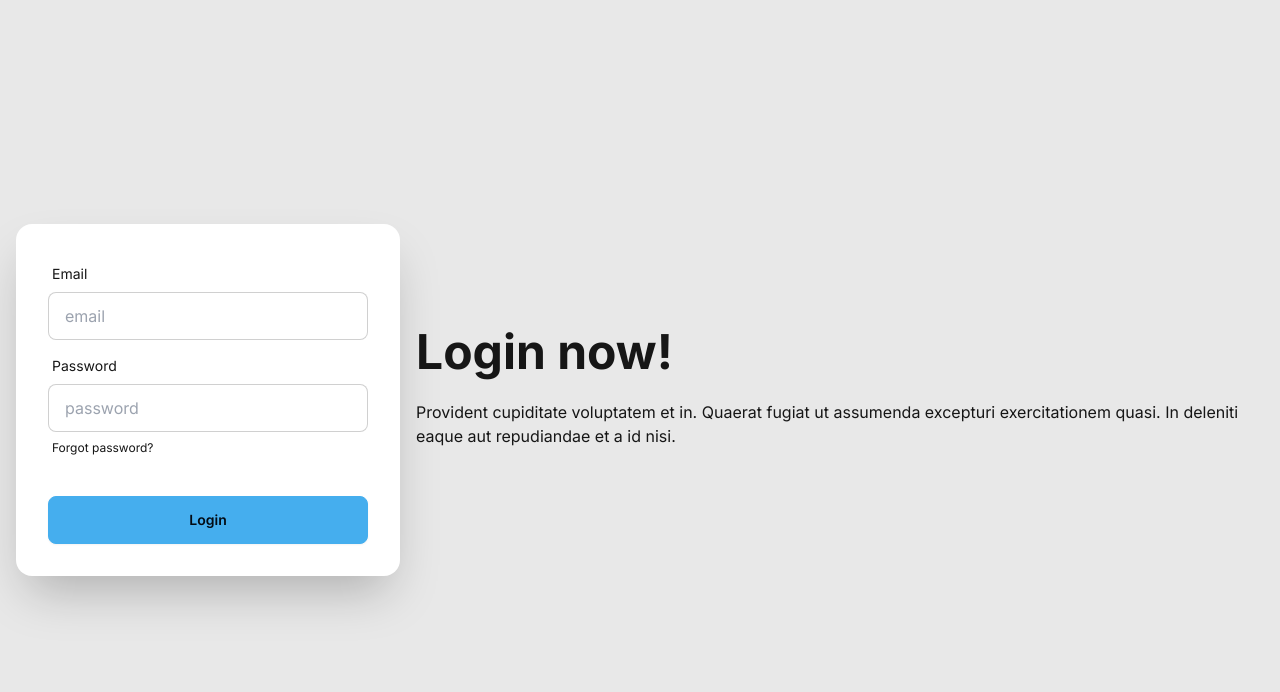
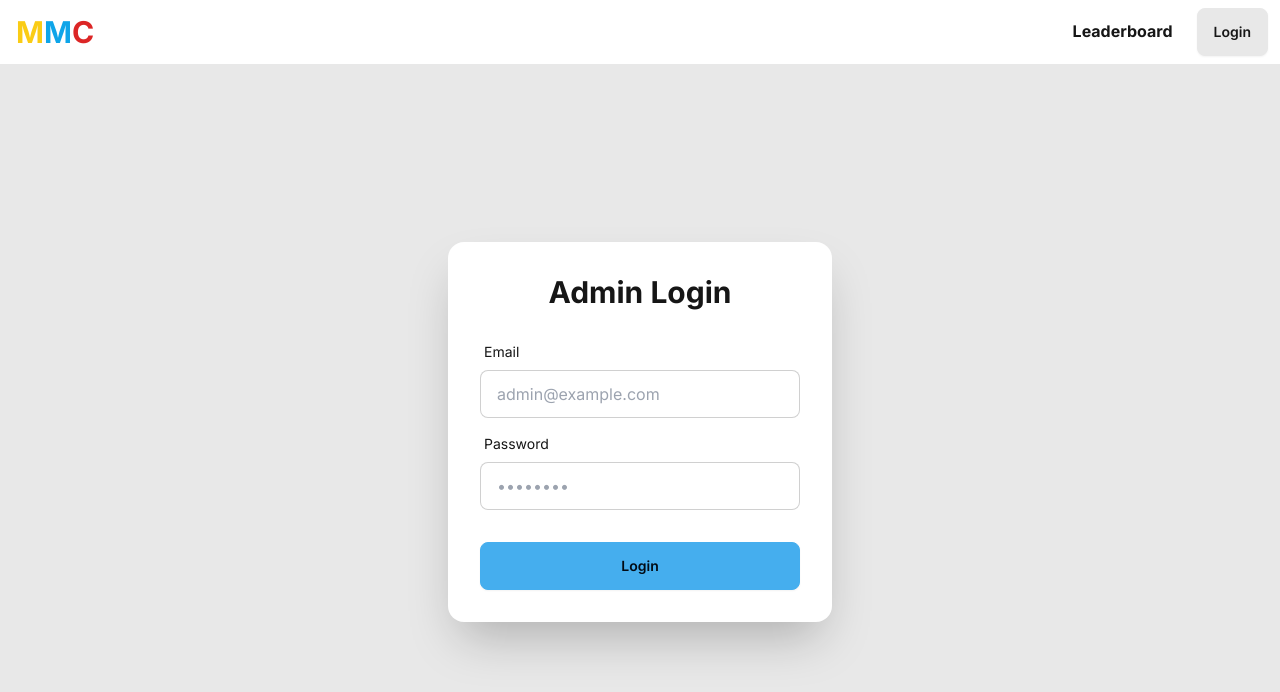
Before and after one commit to josiahmattern/mmcscholarshome, a Next.js app: page /login in a window 1280 px wide. Shown: the top 692 px of the page. Built offline with nearby package versions, Linux system fonts and the light colour scheme; no server answers.

Commit message:
created login and reactive admin

```diff
--- a/app/admin/page.js
+++ b/app/admin/page.js
@@ -1,35 +1,75 @@
 "use client";
-import React, { useState } from "react";
+import React, { useState, useEffect } from "react";
+import { useRouter } from "next/navigation";
+import { getAuth, onAuthStateChanged } from "firebase/auth";
+import { getFirestore, doc, getDoc } from "firebase/firestore";
 import Schedule from "@/components/Schedule";
 import Navbar from "/components/Navbar";
 import StudentLeaderboard from "@/components/StudentLeaderboard";
 
+const auth = getAuth();
+const db = getFirestore();
+
 export default function Admin() {
-  const [activeTab, setActiveTab] = useState("leaderboard");
+  const [activeTab, setActiveTab] = useState("schedule");
+  const [isAdmin, setIsAdmin] = useState(false);
+  const [loading, setLoading] = useState(true);
+  const router = useRouter();
+
+  useEffect(() => {
+    const unsubscribe = onAuthStateChanged(auth, async (user) => {
+      if (user) {
+        // Check if the user is an admin
+        const adminRef = doc(db, "admins", user.uid);
+        const adminSnap = await getDoc(adminRef);
+        if (adminSnap.exists()) {
+          setIsAdmin(true);
+        } else {
+          router.push("/login");
+        }
+      } else {
+        router.push("/login");
+      }
+      setLoading(false);
+    });
+
+    return () => unsubscribe();
+  }, [router]);
+
+  if (loading) {
+    return <div>Loading...</div>;
+  }
+
+  if (!isAdmin) {
+    return null; // or a "Not authorized" message
+  }
 
   return (
     <main>
       <Navbar />
-      <div className="w-screen flex flex-col items-center bg-neutral-200 p-8 mb-4">
-        <h1 className="font-bold text-3xl mb-4">Admin</h1>
-        <div className="tabs tabs-boxed">
+      <div className="w-full bg-neutral-200 p-4">
+        <div className="container mx-auto flex flex-col items-center">
+          <h1 className="text-3xl font-bold mb-2">Admin</h1>
+          <div className="tabs tabs-boxed ">
+            <a
+              className={`tab ${activeTab === "schedule" ? "tab-active" : ""}`}
+              onClick={() => setActiveTab("schedule")}
+            >
+              Schedule
+            </a>
             <a
               className={`tab ${activeTab === "leaderboard" ? "tab-active" : ""}`}
               onClick={() => setActiveTab("leaderboard")}
             >
               Leaderboard
             </a>
-          <a
-            className={`tab ${activeTab === "schedule" ? "tab-active" : ""}`}
-            onClick={() => setActiveTab("schedule")}
-          >
-            Schedule
-          </a>
           </div>
         </div>
-      <div className="container mx-auto px-4">
+      </div>
+
+      <div className="p-4">
+        {activeTab === "schedule" && <Schedule isAdmin={true} />}
         {activeTab === "leaderboard" && <StudentLeaderboard isAdmin={true} />}
-        {activeTab === "schedule" && <Schedule isAdmin={true} />}
       </div>
     </main>
   );
--- a/app/login/page.js
+++ b/app/login/page.js
@@ -1,37 +1,113 @@
+"use client";
+import React, { useState, useEffect } from 'react';
+import { initializeApp } from "firebase/app";
+import { getAuth, signInWithEmailAndPassword, signOut, onAuthStateChanged } from "firebase/auth";
+import { getFirestore, doc, getDoc } from "firebase/firestore";
+import { useRouter } from 'next/navigation';
+import Navbar from '@/components/Navbar';
+
+const firebaseConfig = {
+  apiKey: "AIzaSyA5RmKXcwcIQl7s23PxmytmSgEFtaJwhQI",
+  authDomain: "mmc-data-93bf3.firebaseapp.com",
+  projectId: "mmc-data-93bf3",
+  storageBucket: "mmc-data-93bf3.appspot.com",
+  messagingSenderId: "435887892180",
+  appId: "1:435887892180:web:d060cc06f60d08bedd7d41",
+  measurementId: "G-Q3VDQJNV3W",
+};
+
+const app = initializeApp(firebaseConfig);
+const auth = getAuth(app);
+const db = getFirestore(app);
+
 export default function Login() {
+  const [email, setEmail] = useState("");
+  const [password, setPassword] = useState("");
+  const [error, setError] = useState(null);
+  const [user, setUser] = useState(null);
+  const router = useRouter();
+
+  useEffect(() => {
+    const unsubscribe = onAuthStateChanged(auth, (currentUser) => {
+      setUser(currentUser);
+    });
+
+    return () => unsubscribe();
+  }, []);
+
+  const handleLogin = async (e) => {
+    e.preventDefault();
+    try {
+      const userCredential = await signInWithEmailAndPassword(auth, email, password);
+      const user = userCredential.user;
+      const userDoc = await getDoc(doc(db, "admins", user.uid));
+      if (userDoc.exists()) {
+        router.push('/admin');
+      } else {
+        setError("You don't have admin privileges.");
+        await auth.signOut();
+      }
+    } catch (error) {
+      setError("Invalid email or password.");
+    }
+  };
+
+  const handleLogout = async () => {
+    try {
+      await signOut(auth);
+      router.push('/');  // Redirect to home page after logout
+    } catch (error) {
+      console.error("Error signing out: ", error);
+    }
+  };
+
   return (
-<div className="hero bg-base-200 min-h-screen">
-  <div className="hero-content flex-col lg:flex-row-reverse">
-    <div className="text-center lg:text-left">
-      <h1 className="text-5xl font-bold">Login now!</h1>
-      <p className="py-6">
-        Provident cupiditate voluptatem et in. Quaerat fugiat ut assumenda excepturi exercitationem
-        quasi. In deleniti eaque aut repudiandae et a id nisi.
-      </p>
+    <main className="flex flex-col min-h-screen">
+      <Navbar />
+      <div className="flex-grow flex items-center justify-center bg-base-200 p-4">
+        {user ? (
+          <div className="text-center">
+            <h1 className="text-3xl font-bold mb-4">Welcome, {user.email}</h1>
+            <button onClick={handleLogout} className="btn btn-primary">Logout</button>
           </div>
-    <div className="card bg-base-100 w-full max-w-sm shrink-0 shadow-2xl">
-      <form className="card-body">
+        ) : (
+          <div className="card flex-shrink-0 w-full max-w-sm shadow-2xl bg-base-100">
+            <form className="card-body" onSubmit={handleLogin}>
+              <h1 className="text-3xl font-bold text-center mb-4">Admin Login</h1>
               <div className="form-control">
                 <label className="label">
                   <span className="label-text">Email</span>
                 </label>
-          <input type="email" placeholder="email" className="input input-bordered" required />
+                <input
+                  type="email"
+                  placeholder="admin@example.com"
+                  className="input input-bordered"
+                  required
+                  value={email}
+                  onChange={(e) => setEmail(e.target.value)}
+                />
               </div>
               <div className="form-control">
                 <label className="label">
                   <span className="label-text">Password</span>
                 </label>
-          <input type="password" placeholder="password" className="input input-bordered" required />
-          <label className="label">
-            <a href="#" className="label-text-alt link link-hover">Forgot password?</a>
-          </label>
+                <input
+                  type="password"
+                  placeholder="••••••••"
+                  className="input input-bordered"
+                  required
+                  value={password}
+                  onChange={(e) => setPassword(e.target.value)}
+                />
               </div>
+              {error && <div className="text-error text-sm mt-2">{error}</div>}
               <div className="form-control mt-6">
-          <button className="btn btn-primary">Login</button>
+                <button className="btn btn-primary" type="submit">Login</button>
               </div>
             </form>
           </div>
+        )}
       </div>
-</div>
+    </main>
   );
 }
--- a/components/navbar.js
+++ b/components/navbar.js
@@ -1,23 +1,65 @@
+"use client";
 import Link from "next/link";
+import { useEffect, useState } from "react";
+import { getAuth, onAuthStateChanged, signOut } from "firebase/auth";
+import { getFirestore, doc, getDoc } from "firebase/firestore";
+import { useRouter } from 'next/navigation';
 
 export default function Navbar() {
+  const [user, setUser] = useState(null);
+  const [isAdmin, setIsAdmin] = useState(false);
+  const router = useRouter();
+  const auth = getAuth();
+  const db = getFirestore();
+
+  useEffect(() => {
+    const unsubscribe = onAuthStateChanged(auth, async (currentUser) => {
+      setUser(currentUser);
+      if (currentUser) {
+        const userDoc = await getDoc(doc(db, "admins", currentUser.uid));
+        setIsAdmin(userDoc.exists());
+      } else {
+        setIsAdmin(false);
+      }
+    });
+
+    return () => unsubscribe();
+  }, []);
+
+  const handleLogout = async () => {
+    try {
+      await signOut(auth);
+      router.push('/');
+    } catch (error) {
+      console.error("Error signing out: ", error);
+    }
+  };
+
   return (
-    <div className="w-screen flex justify-between items-center p-2">
+    <div className="w-full flex justify-between items-center p-2 bg-base-100">
       <Link href="/" className="text-3xl font-bold ml-2">
         <span className="text-yellow-400">M</span>
         <span className="text-sky-500">M</span>
         <span className="text-red-600">C</span>
       </Link>
       <div>
+        {isAdmin && (
           <Link className="mr-6 font-bold text-red-600" href="/admin">
             Admin
           </Link>
+        )}
         <Link className="mr-6 font-bold" href="/leaderboard">
           Leaderboard
         </Link>
+        {user ? (
+          <button className="btn mr-1" onClick={handleLogout}>
+            Logout
+          </button>
+        ) : (
           <Link className="btn mr-1" href="/login">
             Login
           </Link>
+        )}
       </div>
     </div>
   );
```
Lines whose indentation alone changed are shown as unchanged.
